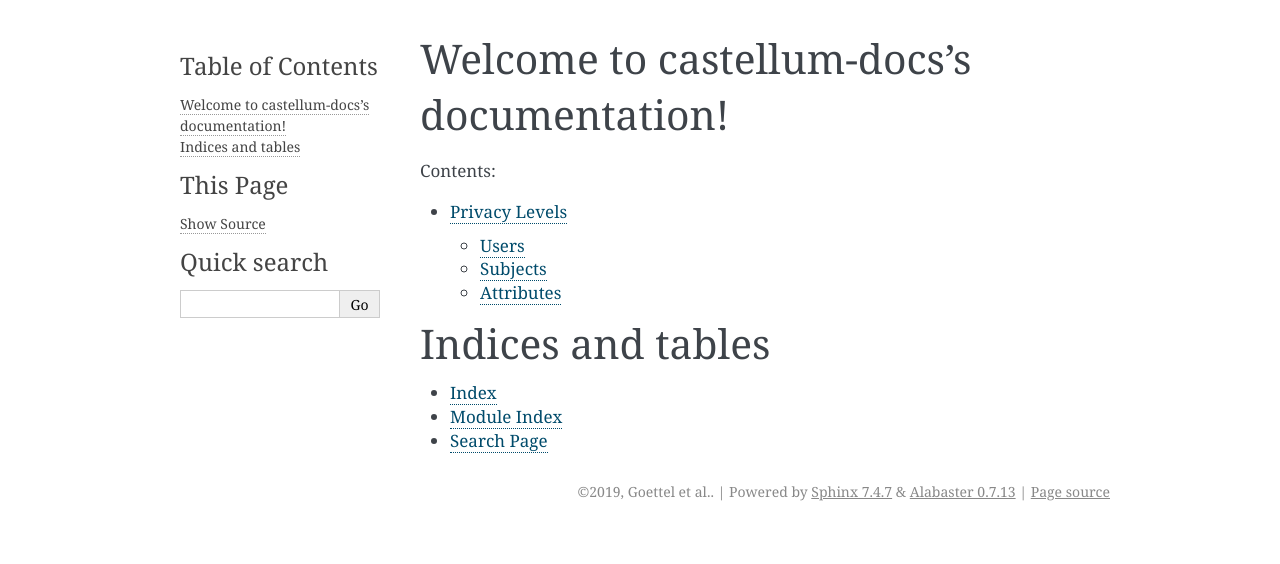
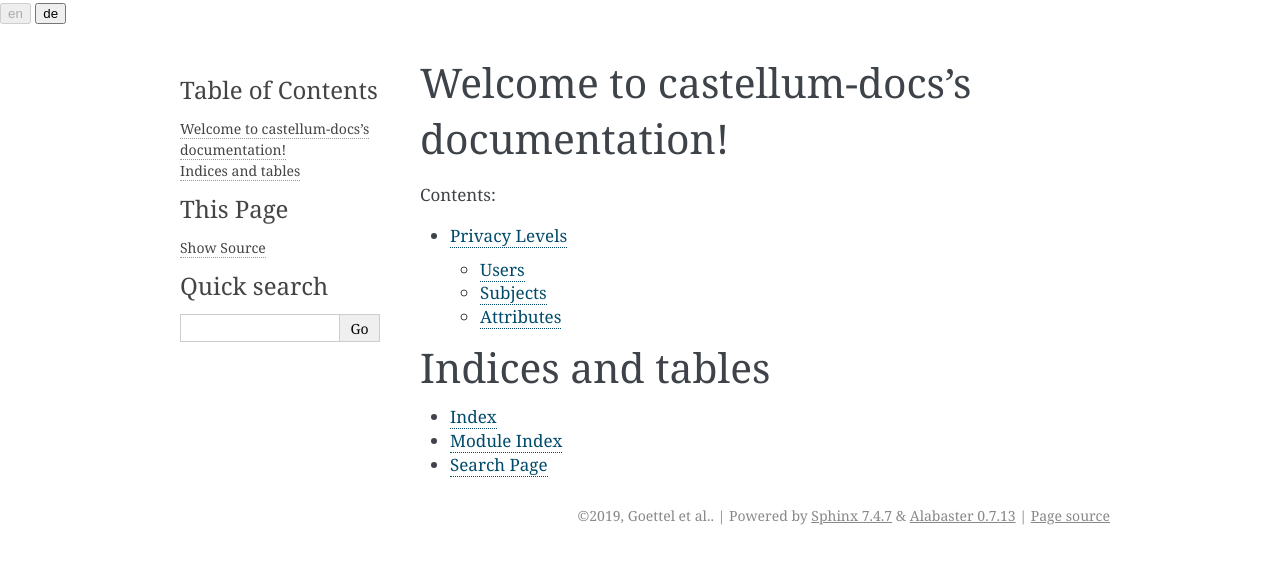
Before and after one commit to DouglasNeuroInformatics/castellum, a Sphinx documentation site: the page built from source/index.rst, in a window 1280 px wide. Shown: the top 564 px of the page. Built offline with Sphinx 7.4.7, drawn with Linux system fonts in a browser that asks for light colours.

```diff
--- /dev/null
+++ b/source/_static/js/switchLanguage.js
@@ -0,0 +1,5 @@
+function switchLanguage(originLanguage, targetLanguage) {
+    var url = window.location.href;
+    var target_url = url.replace('/' + originLanguage + '/', '/' + targetLanguage + '/');
+    location.assign(target_url);
+}
--- /dev/null
+++ b/source/_templates/layout.html
@@ -0,0 +1,8 @@
+{% extends "!layout.html" %}
+{% block sidebar1 %}
+    <div>
+        <button onclick="switchLanguage('{{ language }}', 'en')" {{ 'disabled' if language is eq 'en' }}>en</button>
+        <button onclick="switchLanguage('{{ language }}', 'de')" {{ 'disabled' if language is eq 'de' }}>de</button>
+    </div>
+    {{ super() }}
+{% endblock %}
--- a/source/conf.py
+++ b/source/conf.py
@@ -41,15 +41,21 @@ templates_path = ['_templates']
 # This pattern also affects html_static_path and html_extra_path.
 exclude_patterns = []
 
+# -- Options i18n -------------------------------------------------
+
+language = 'en'
+locale_dirs = ['locale/']   # path is example but recommended.
+gettext_compact = False     # optional.
 
 # -- Options for HTML output -------------------------------------------------
 
-# The theme to use for HTML and HTML Help pages.  See the documentation for
-# a list of builtin themes.
-#
 html_theme = 'alabaster'
 
 # Add any paths that contain custom static files (such as style sheets) here,
 # relative to this directory. They are copied after the builtin static files,
 # so a file named "default.css" will overwrite the builtin "default.css".
 html_static_path = ['_static']
+
+html_js_files = [
+    'js/switchLanguage.js'
+]
```
